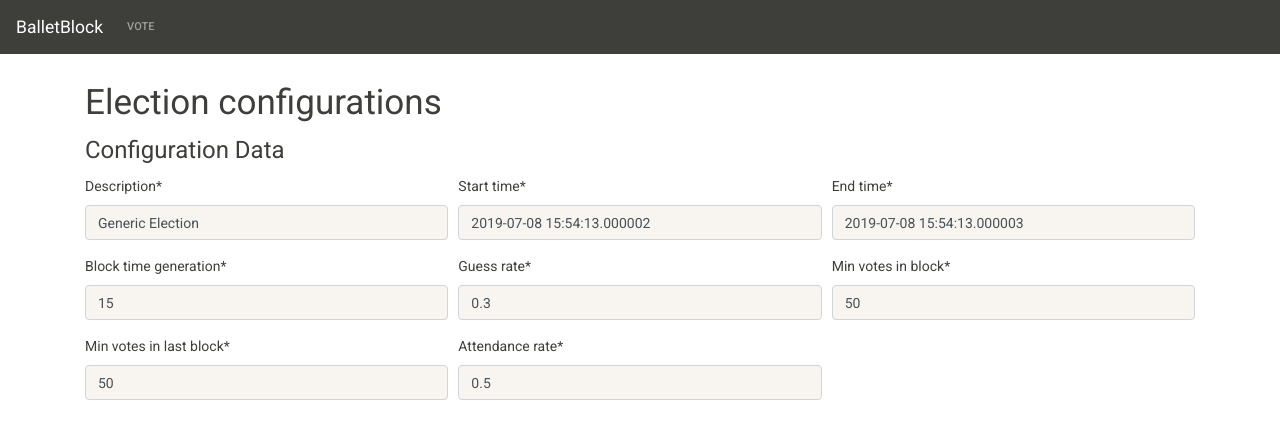
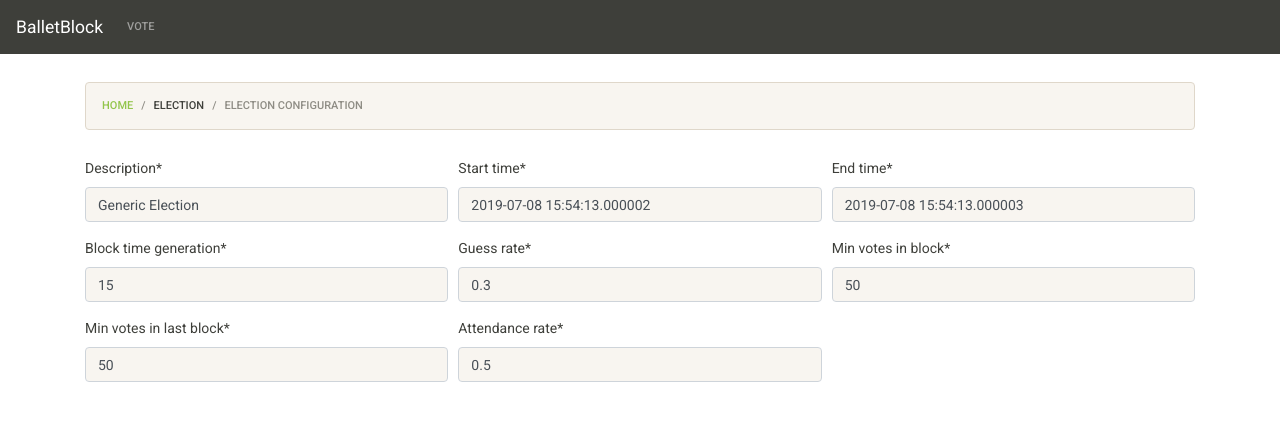
Before and after one commit to MUNISHMAHEY1/BallotBlock, a Django app: page /election/electionconfig/ in a window 1280 px wide. Shown: the top 439 px of the page. Run offline with Django 3.2, Linux system fonts and the light colour scheme; data comes from the database, SQL or seed files in the repository; both versions use the stored data as it was after the commit; some libraries are stand-ins or nearby versions.

Commit message:
Closes #14. Add a navigation bar for each html

```diff
--- a/election/forms.py
+++ b/election/forms.py
@@ -27,22 +27,18 @@ class ElectionConfigForm(forms.ModelForm):
         self.helper.form_tag = False
         self.helper.form_method = 'post'
         self.helper.layout = Layout(
-            Fieldset(
-                'Configuration Data',
-                Row(
-                    Column('description', css_class='form-group col-md-4 mb-0'),
-                    Column('start_time', css_class='form-group col-md-4 mb-0'),
-                    Column('end_time', css_class='form-group col-md-4 mb-0'),
-                    Column('block_time_generation', css_class='form-group col-md-4 mb-0'),
-                    Column('guess_rate', css_class='form-group col-md-4 mb-0'),
-                    Column('min_votes_in_block', css_class='form-group col-md-4 mb-0'),
-                    Column('min_votes_in_last_block', css_class='form-group col-md-4 mb-0'),
-                    Column('attendance_rate', css_class='form-group col-md-4 mb-0'),
-                    Column('locked', css_class='form-group col-md-4 mb-0'),
-                    #css_class='form-row'
-                ),
+            Row(
+                Column('description', css_class='form-group col-md-4 mb-0'),
+                Column('start_time', css_class='form-group col-md-4 mb-0'),
+                Column('end_time', css_class='form-group col-md-4 mb-0'),
+                Column('block_time_generation', css_class='form-group col-md-4 mb-0'),
+                Column('guess_rate', css_class='form-group col-md-4 mb-0'),
+                Column('min_votes_in_block', css_class='form-group col-md-4 mb-0'),
+                Column('min_votes_in_last_block', css_class='form-group col-md-4 mb-0'),
+                Column('attendance_rate', css_class='form-group col-md-4 mb-0'),
+                Column('locked', css_class='form-group col-md-4 mb-0'),
+                #css_class='form-row'
             ),
-
         )
 
     '''
@@ -94,21 +90,16 @@ class electionconfigviewForm(forms.ModelForm):
         self.helper.form_tag = False
         self.helper.form_method = 'post'
         self.helper.layout = Layout(
-            Fieldset(
-                'Configuration Data',
-                Row(
-                    Column('description', css_class='form-group col-md-4 mb-0'),
-                    Column('start_time', css_class='form-group col-md-4 mb-0'),
-                    Column('end_time', css_class='form-group col-md-4 mb-0'),
-                    Column('block_time_generation', css_class='form-group col-md-4 mb-0'),
-                    Column('guess_rate', css_class='form-group col-md-4 mb-0'),
-                    Column('min_votes_in_block', css_class='form-group col-md-4 mb-0'),
-                    Column('min_votes_in_last_block', css_class='form-group col-md-4 mb-0'),
-                    Column('attendance_rate', css_class='form-group col-md-4 mb-0'),
-
-                ),
+            Row(
+                Column('description', css_class='form-group col-md-4 mb-0'),
+                Column('start_time', css_class='form-group col-md-4 mb-0'),
+                Column('end_time', css_class='form-group col-md-4 mb-0'),
+                Column('block_time_generation', css_class='form-group col-md-4 mb-0'),
+                Column('guess_rate', css_class='form-group col-md-4 mb-0'),
+                Column('min_votes_in_block', css_class='form-group col-md-4 mb-0'),
+                Column('min_votes_in_last_block', css_class='form-group col-md-4 mb-0'),
+                Column('attendance_rate', css_class='form-group col-md-4 mb-0'),
             ),
-
         )
 
 
--- a/election/templates/electionconfig.html
+++ b/election/templates/electionconfig.html
@@ -15,10 +15,35 @@
 
 {% endblock messages %}
 
+{% block extrahead %}
+    {{ block.super }}
+    <script>
+        $( document ).ready(function() {
+            $('#id_start_time').datetimepicker({
+                format:'Y-m-d H:i',
+            });
+        });
+        $( document ).ready(function() {
+            $('#id_end_time').datetimepicker({
+                format:'Y-m-d H:i',
+            });
+        });
+    </script>
+
+{% endblock %}
+
 
 {% block content %}
+    <nav aria-label="breadcrumb">
+        <ol class="breadcrumb">
+          <li class="breadcrumb-item"><a href="{% url 'home' %}">Home</a></li>
+          <li class="breadcrumb-item">Election</li>
+          <li class="breadcrumb-item active" aria-current="page">Election Configuration</li>
+        </ol>
+    </nav>
+
+
     <form method="post" action="{{ request.path }}">
-<h1>Election configurations</h1>
         {% crispy form %}
 
         {% if not election_is_occurring %}
```
Also changed, not shown: balletblock/templates/about_us.html (+10 -1 lines), chain/templates/block_list.html (+9 -0 lines), vote/templates/election_results.html (+9 -0 lines), election.sqlite3. Lines whose indentation alone changed are shown as unchanged.
